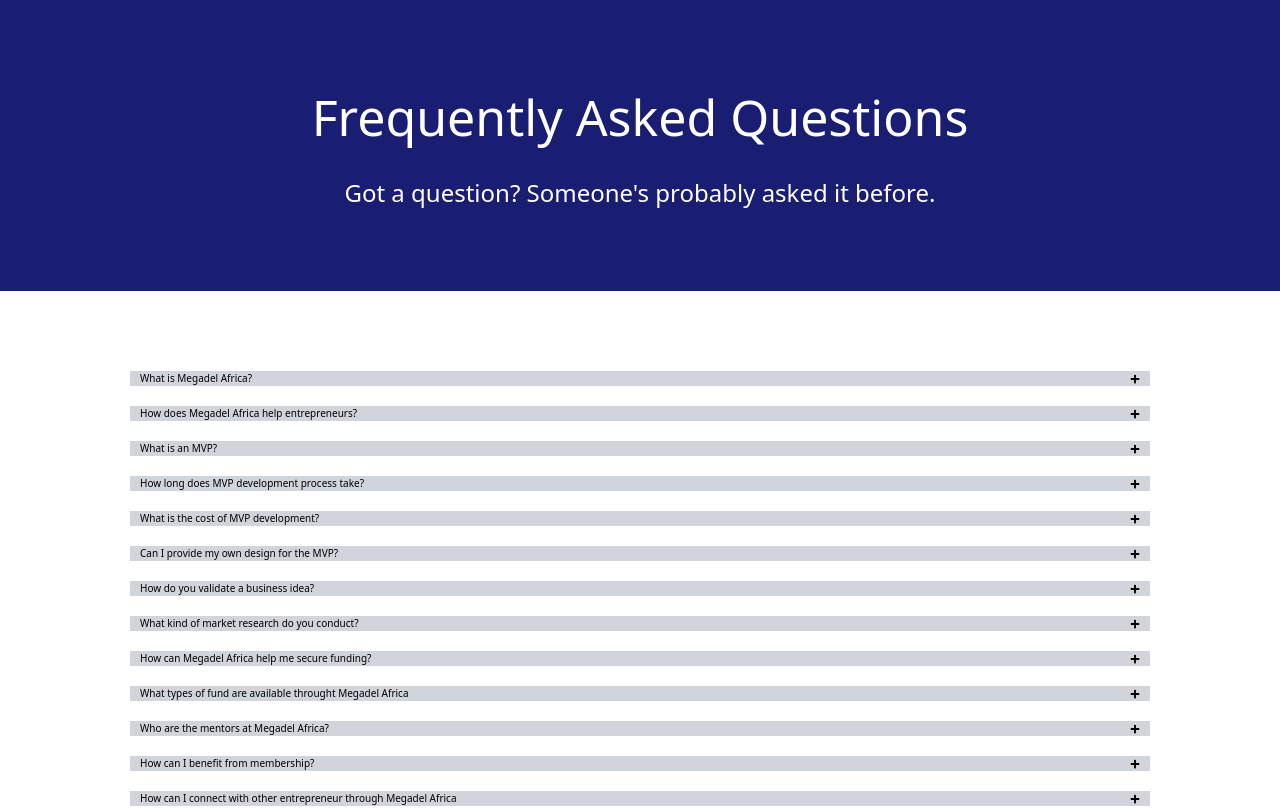
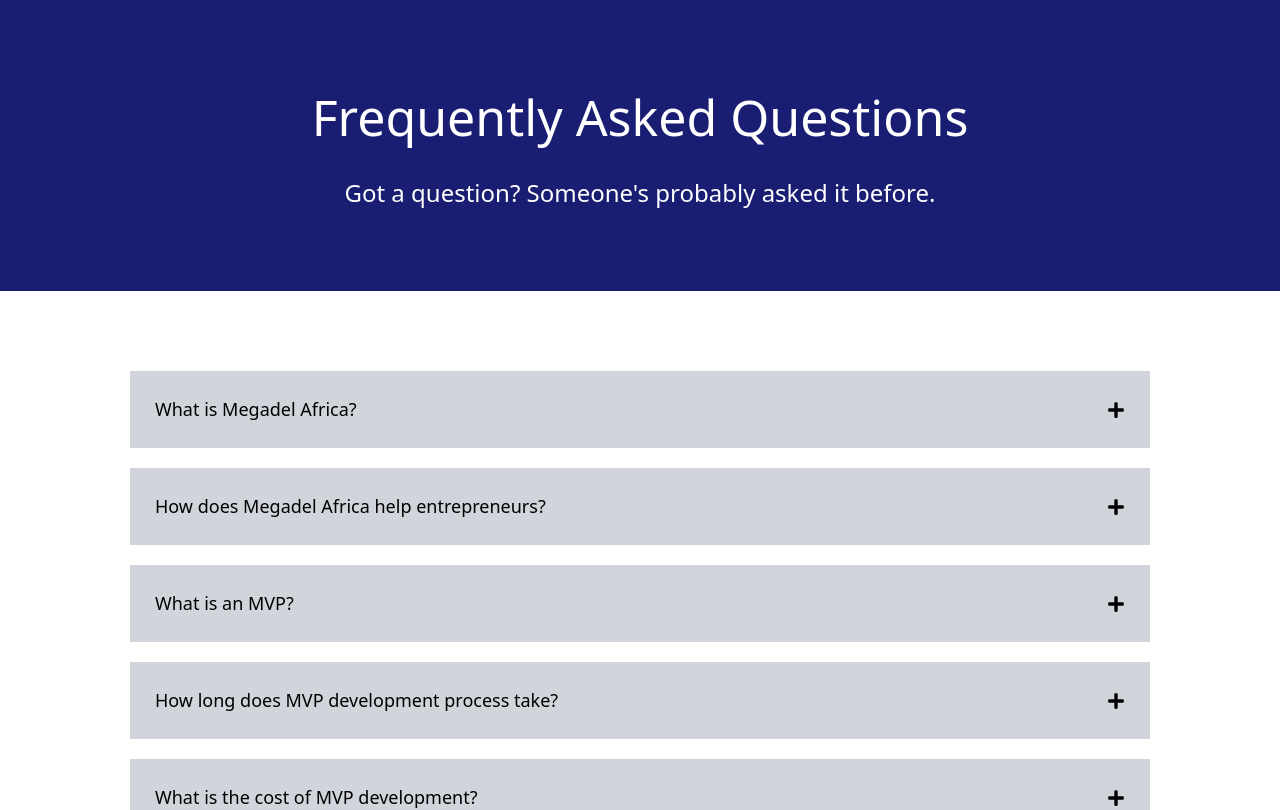
Before and after one commit to Thoobi/megadel-africa, a React (Vite) app: page /faqs in a window 1280 px wide. Shown: the top 810 px of the page. Built offline with nearby package versions, Linux system fonts and the light colour scheme.

Commit message:
feat: enhance FAQ item styling with increased padding and font size

```diff
--- a/src/pages/Faq.jsx
+++ b/src/pages/Faq.jsx
@@ -19,7 +19,7 @@
           {faqs.map((faq, i) => (
             <div
               key={i}
-              className="flex items-center justify-between w-full bg-gray-300 px-4"
+              className="flex items-center justify-between w-full bg-gray-300 p-10 text-18"
             >
               {faq.title}
               <span>
```
